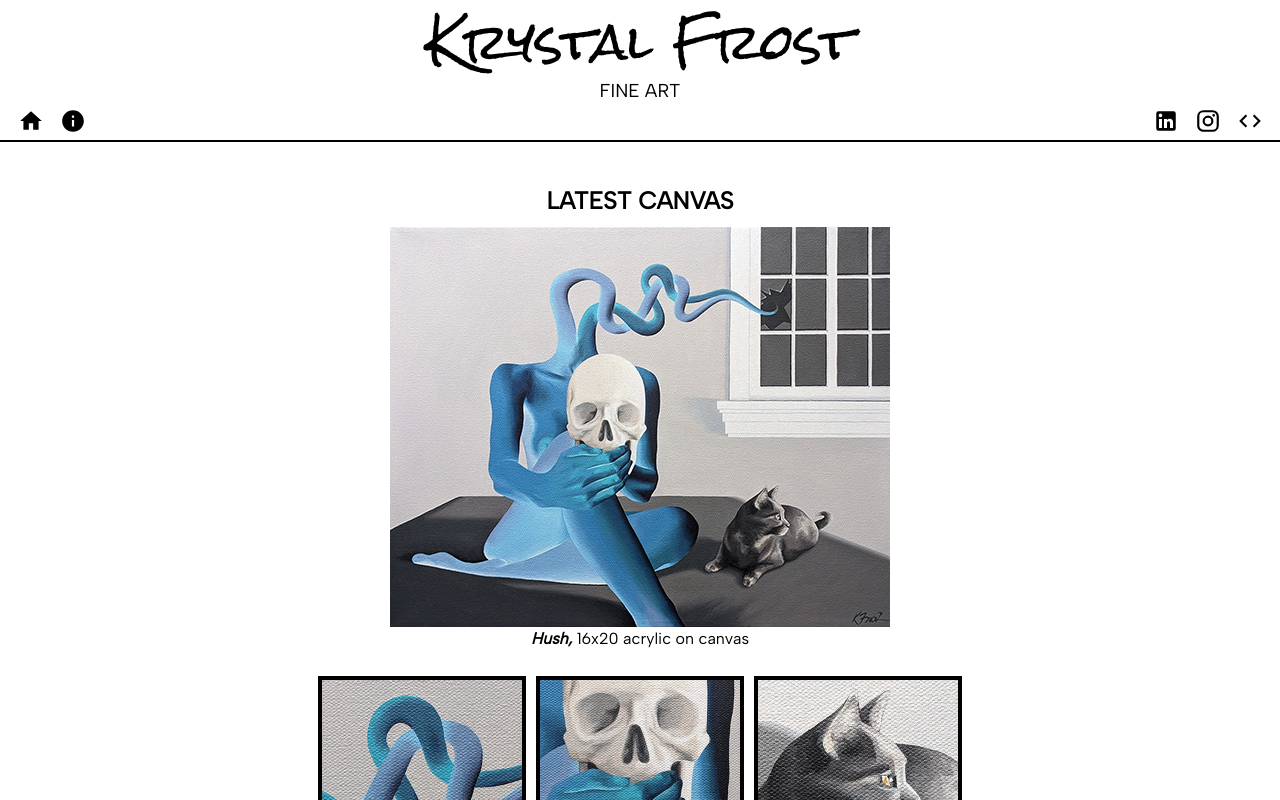
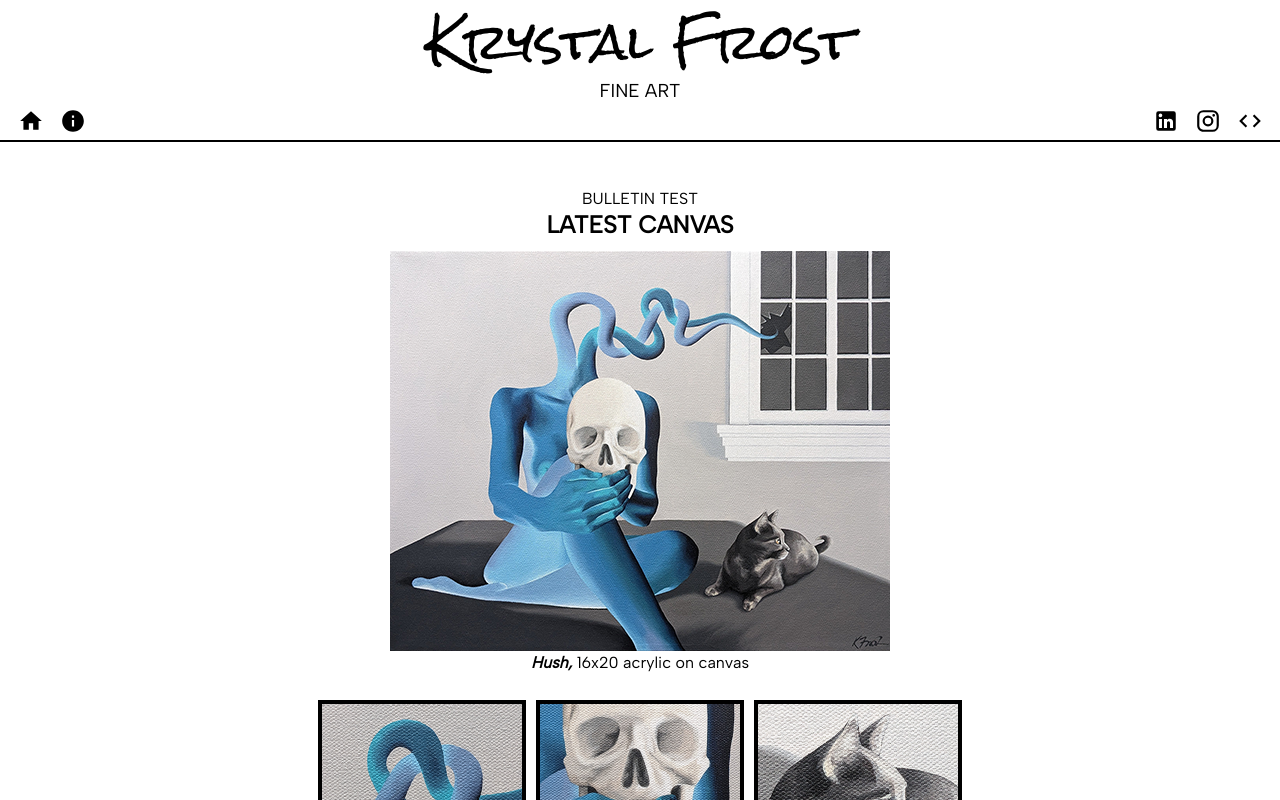
Before and after one commit to librarykrystal/art-portfolio, a React (Create React App) app: page /#/home in a window 1280 px wide. Shown: the top 800 px of the page. Built offline with nearby package versions, Linux system fonts and the light colour scheme; a web font is replaced by a local one.

Commit message:
imported and consumed Bulletin within Home.

```diff
--- a/src/components/Home/Home.jsx
+++ b/src/components/Home/Home.jsx
@@ -1,5 +1,6 @@
 import React, { useLayoutEffect } from "react";
 
+import Bulletin from '../Bulletin/Bulletin';
 import Projects from '../Projects/Projects';
 
 import princeInProg1 from './princeInProg1.png';
@@ -59,6 +60,9 @@ function Home() {
     <ThemeProvider theme={theme}>
       <div className="container">
 
+        {/* Consuming Bulletin Component when desired, commenting out when not */}
+        <Bulletin />
+
         <div className="inProgHeader">
           <Typography component={'span'} className="inProgHeaderText" variant="h3" fontWeight="bold" mb={0} sx={{fontSize: 24}} gutterBottom>
             LATEST CANVAS
```
